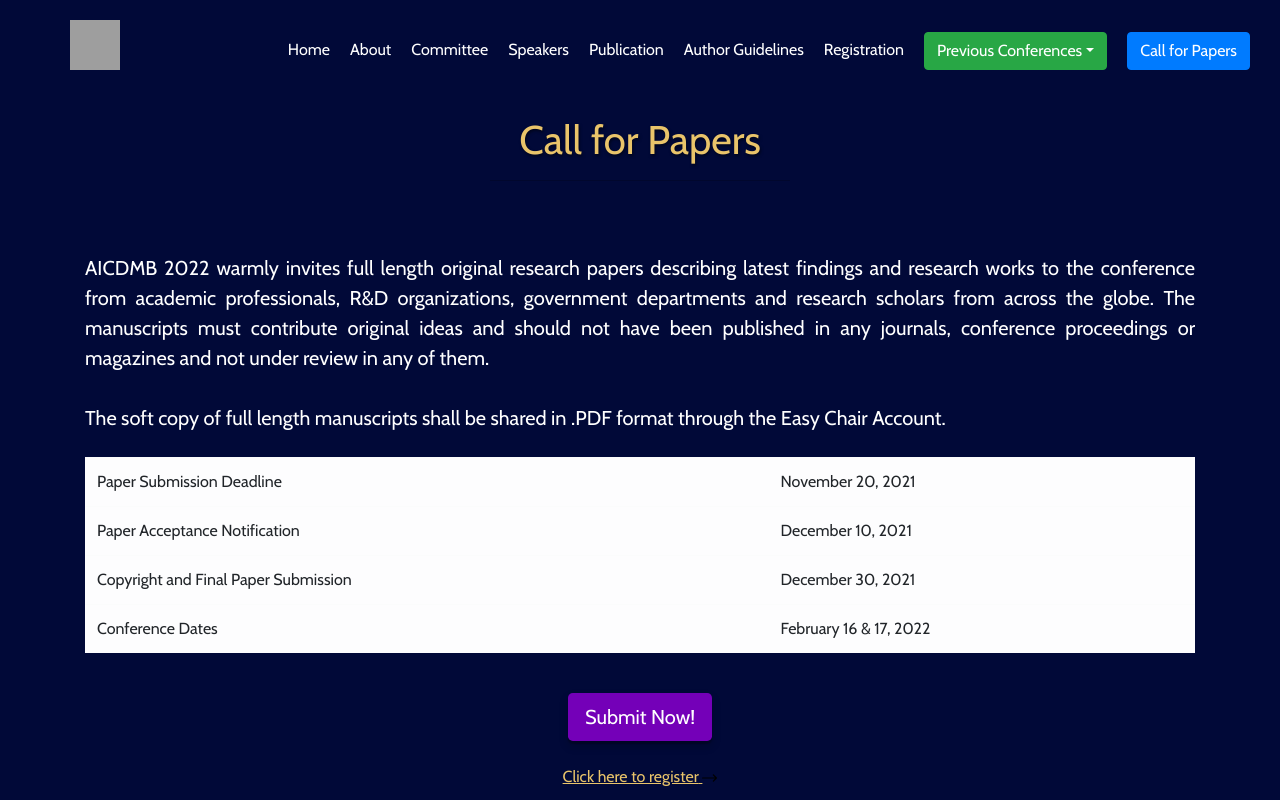
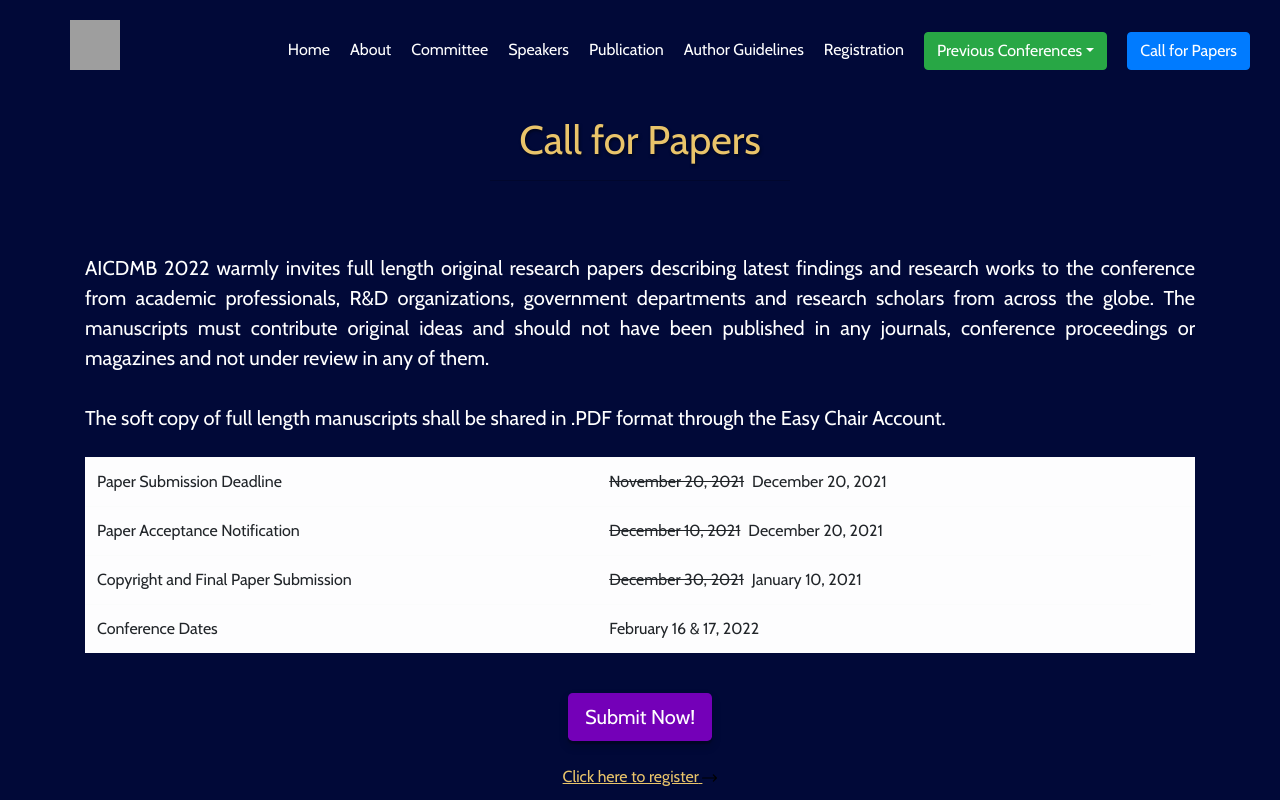
Before and after one commit to saathvikdm/AICDMB, a React (Create React App) app: page /papers in a window 1280 px wide. Shown: the top 800 px of the page. Built offline with nearby package versions, Linux system fonts and the light colour scheme; grey boxes are pictures that could not be loaded.

Commit message:
Revised conference dates

```diff
--- a/src/About.jsx
+++ b/src/About.jsx
@@ -32,15 +32,23 @@ const About = () => {
               <tbody>
                 <tr>
                   <td>Paper Submission Deadline</td>
-                  <td>November 20, 2021</td>
+                  <td>
+                    <s>November 20, 2021</s>&ensp;December 20, 2021
+                  </td>
                 </tr>
                 <tr>
                   <td>Paper Acceptance Notification</td>
-                  <td>December 10, 2021</td>
+                  <td>
+                    <s>December 10, 2021</s>&ensp;December 20, 2021
+                  </td>
+                  <td></td>
                 </tr>
+
                 <tr>
                   <td>Copyright and Final Paper Submission</td>
-                  <td>December 30, 2021</td>
+                  <td>
+                    <s>December 30, 2021</s>&ensp;January 10, 2021
+                  </td>
                 </tr>
                 <tr>
                   <td>Conference Dates</td>
--- a/src/papers.jsx
+++ b/src/papers.jsx
@@ -30,15 +30,23 @@ const PapersPage = () => {
               <tbody>
                 <tr>
                   <td>Paper Submission Deadline</td>
-                  <td>November 20, 2021</td>
+                  <td>
+                    <s>November 20, 2021</s>&ensp;December 20, 2021
+                  </td>
                 </tr>
                 <tr>
                   <td>Paper Acceptance Notification</td>
-                  <td>December 10, 2021</td>
+                  <td>
+                    <s>December 10, 2021</s>&ensp;December 20, 2021
+                  </td>
+                  <td></td>
                 </tr>
+
                 <tr>
                   <td>Copyright and Final Paper Submission</td>
-                  <td>December 30, 2021</td>
+                  <td>
+                    <s>December 30, 2021</s>&ensp;January 10, 2021
+                  </td>
                 </tr>
                 <tr>
                   <td>Conference Dates</td>
```
